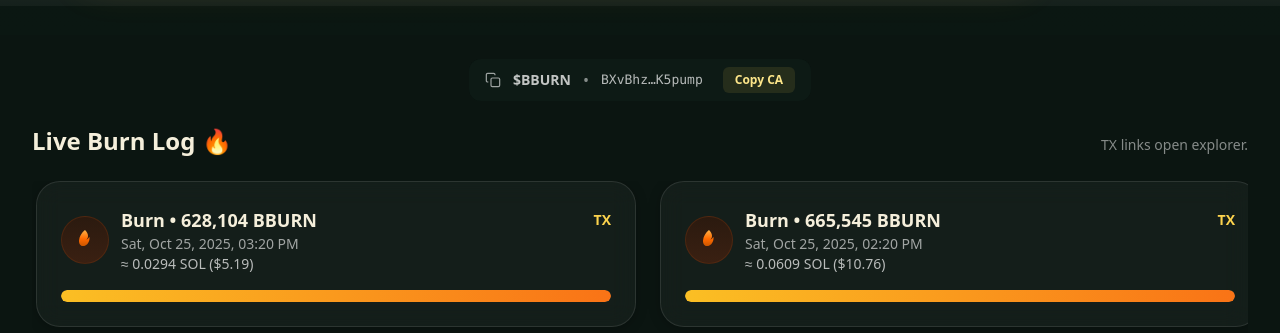
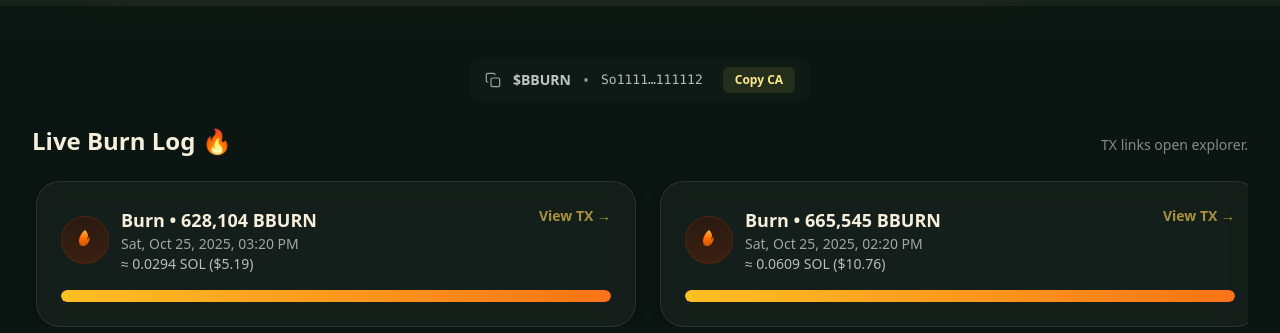
Before and after one commit to MorkeDrevos/burning-bear, a Next.js app: page / in a window 1280 px wide. Shown: the part 619-952 px from the top of the page. Built offline with nearby package versions, Linux system fonts and the light colour scheme; no server answers; grey boxes are pictures that could not be loaded.

Commit message:
Update page.tsx

```diff
--- a/src/app/page.tsx
+++ b/src/app/page.tsx
@@ -8,7 +8,7 @@ import Link from 'next/link';
 ========================= */
 const TOKEN_SYMBOL = '$BBURN';
 const TOKEN_NAME = 'The Burning Bear';
-const FULL_TOKEN_ADDRESS = 'BXvBhz6Va2Ed8HnzMDChzHCTqKXLvJpGadfLhvK5pump';
+const FULL_TOKEN_ADDRESS = 'So11111111111111111111111111111111111111112';
 
 // 🔓 Public, view-only wallets
 const BURN_WALLET = '2nkSpJx9S7U13ujrSibYLpBHeBWbvRkHBF8bkqwS9xMS';
@@ -455,7 +455,7 @@ useEffect(() => {
   </div>
 </div>
 
-      {/* ===== Live Burn Log — single horizontal scroll line ===== */}
+{/* ===== Live Burn Log — marquee + full-click cards ===== */}
 <section
   id="log"
   className="w-full px-4 sm:px-6 lg:px-8 mt-6 scroll-mt-24 md:scroll-mt-28"
@@ -465,31 +465,36 @@ useEffect(() => {
     <p className="text-sm text-white/50">TX links open explorer.</p>
   </div>
 
-        {/* Horizontal scroll container */}
-        <div className="mt-6 overflow-x-auto pb-4">
-          <div className="flex gap-6 min-w-full px-1">
-            {burnsSorted.slice(0, 6).map((b) => (
-              <div
-                key={b.id}
-                className="flex-shrink-0 w-[520px] sm:w-[560px] md:w-[580px] lg:w-[600px]"
+  {/* Marquee wrapper */}
+  <div className="mt-6 relative overflow-hidden auto-marquee">
+    {/* Track (duplicated items for seamless loop) */}
+    <div className="marquee-track flex gap-6 will-change-transform px-1">
+      {[...burnsSorted.slice(0, 6), ...burnsSorted.slice(0, 6)].map((b, i) => (
+        <Link
+          key={`${b.id}-${i}`}
+          href={b.tx}
+          target="_blank"
+          rel="noopener noreferrer"
+          aria-label={`View TX for burn of ${b.amount.toLocaleString()} BBURN`}
+          className="group block flex-shrink-0 w-[520px] sm:w-[560px] md:w-[580px] lg:w-[600px] focus:outline-none focus-visible:ring-2 focus-visible:ring-amber-400/70 rounded-3xl"
         >
-                {/* Burn card (NO hover effects) */}
-                <div className="rounded-3xl border border-white/10 bg-white/[0.04] backdrop-blur-md p-5 md:p-6 shadow-[0_2px_12px_rgba(0,0,0,0.25)]">
+          {/* Card */}
+          <div className="rounded-3xl border border-white/10 bg-white/[0.04] backdrop-blur-md p-5 md:p-6 shadow-[0_2px_12px_rgba(0,0,0,0.25)] transition-transform">
             <div className="flex items-start justify-between">
               <div className="flex items-center gap-3">
                 <span className="inline-grid h-12 w-12 place-items-center rounded-full bg-gradient-to-b from-[#2b1a0f] to-[#3a2012] border border-amber-900/40">
-  {/* replace the inside with the SVG below */}
-  <svg xmlns="http://www.w3.org/2000/svg" viewBox="0 0 24 24"
-       className="h-6 w-6 glow flicker">
+                  <svg xmlns="http://www.w3.org/2000/svg" viewBox="0 0 24 24" className="h-6 w-6">
                     <defs>
                       <linearGradient id="flameGrad" x1="0" x2="0" y1="0" y2="1">
-        <stop offset="0%"   stopColor="#ffb347" />
-        <stop offset="55%"  stopColor="#ff6a00" />
+                        <stop offset="0%" stopColor="#ffb347" />
+                        <stop offset="55%" stopColor="#ff6a00" />
                         <stop offset="100%" stopColor="#c95500" />
                       </linearGradient>
                     </defs>
-    <path fill="url(#flameGrad)"
-          d="M12 2c2 2 3 4 3 6 0 1.6-.8 3-1.7 3.7 1.1-.3 2.4-1.3 3-2.9 .9 2.8-.8 7.7-4.3 9-3.9 1.4-6.8-2-5.8-6.4C7.2 6.3 10.6 3 12 2z"/>
+                    <path
+                      fill="url(#flameGrad)"
+                      d="M12 2c2 2 3 4 3 6 0 1.6-.8 3-1.7 3.7 1.1-.3 2.4-1.3 3-2.9 .9 2.8-.8 7.7-4.3 9-3.9 1.4-6.8-2-5.8-6.4C7.2 6.3 10.6 3 12 2z"
+                    />
                   </svg>
                 </span>
 
@@ -509,7 +514,7 @@ useEffect(() => {
                     })}
                   </div>
 
-      {b.sol !== undefined && (
+                  {typeof b.sol === 'number' && (
                     <div className="text-sm text-white/70">
                       ≈ {b.sol.toFixed(4)} SOL (
                       {(b.sol * priceUsdPerSol).toLocaleString('en-US', {
@@ -521,22 +526,21 @@ useEffect(() => {
                   )}
                 </div>
               </div>
-
-  <Link
-    href={b.tx}
-    target="_blank"
-    className="mt-1 text-right text-sm font-semibold text-amber-300 underline-offset-2 hover:underline"
-  >
-    TX
-  </Link>
+              {/* tiny hint that it's clickable */}
+              <span className="text-sm font-semibold text-amber-300/80 opacity-80 group-hover:opacity-100">
+                View TX →
+              </span>
             </div>
 
             <div className="mt-4 h-3 w-full overflow-hidden rounded-full bg-white/10">
-                    <div className="h-3 rounded-full bg-gradient-to-r from-amber-400 to-orange-500" style={{ width: '100%' }} />
+              <div
+                className="h-3 rounded-full bg-gradient-to-r from-amber-400 to-orange-500"
+                style={{ width: '100%' }}
+              />
             </div>
           </div>
-                {/* /Burn card */}
-              </div>
+          {/* /Card */}
+        </Link>
       ))}
     </div>
   </div>
```
Lines whose indentation alone changed are shown as unchanged.
